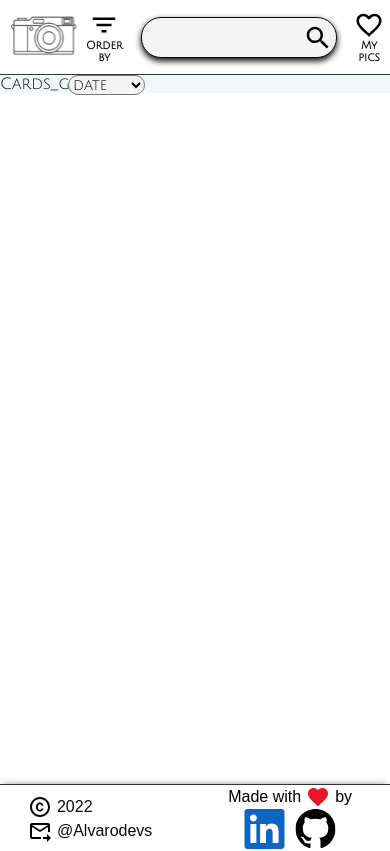
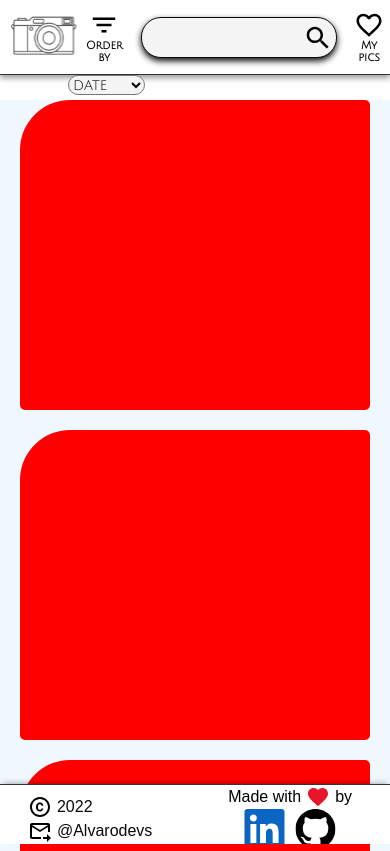
Before and after one commit to Alvarodevs/pickture_photo_app, a React (Create React App) app: page / in a window 390 px wide. Shown: the top 851 px of the page. Built offline with nearby package versions, Linux system fonts and the light colour scheme; a web font is replaced by a local one.

Commit message:
feat: basic responsive card grid layout

```diff
--- a/src/components/card/Card.jsx
+++ b/src/components/card/Card.jsx
@@ -0,0 +1,8 @@
+import React from "react";
+import { CardShape } from "./Styled_Card";
+
+const Card = () => {
+    return <CardShape></CardShape>;
+};
+
+export default Card;
--- a/src/components/card/Styled_Card.jsx
+++ b/src/components/card/Styled_Card.jsx
@@ -0,0 +1,9 @@
+import styled from "styled-components";
+
+export const CardShape = styled.div`
+    /* min-width: 240px;
+    max-width: 70%; */
+    height: 310px;
+    background-color: red;
+    border-radius: 50px 5px 5px 5px;
+`;
--- a/src/components/card/index.jsx
+++ b/src/components/card/index.jsx
@@ -1,2 +1,2 @@
-import CardsGrid from "../cards_grid/CardsGrid";
-export default CardsGrid;
+import Card from "./Card";
+export default Card;
--- a/src/components/cards_grid/CardsGrid.jsx
+++ b/src/components/cards_grid/CardsGrid.jsx
@@ -1,10 +1,17 @@
 import React from 'react'
-import {GridContainer} from "./Styled_Card_grid"
+import {GridContainer} from "./Styled_Card_grid";
+import Card from '../card';
+
 const CardsGrid = () => {
   return (
-      <div>
-          <GridContainer>Cards_grid</GridContainer>
-      </div>
+
+          <GridContainer>
+              <Card />
+              <Card />
+              <Card />
+              <Card />
+              <Card />
+          </GridContainer>
   );
 }
 
--- a/src/components/cards_grid/Styled_Card_grid.jsx
+++ b/src/components/cards_grid/Styled_Card_grid.jsx
@@ -1,7 +1,13 @@
 import styled from "styled-components";
 
 export const GridContainer = styled.div`
-    width: 100%;
     background-color: aliceblue;
-    height: 100%;
+    margin: 100px auto;
+    padding: 0 20px;
+    display: grid;
+    grid-auto-rows: 20rem;
+    grid-template-columns: repeat(auto-fill, minmax(15rem, 1fr));
+    gap: 10px;
+    overflow: hidden;
+    z-index: 0;
 `;
--- a/src/components/footer/Styled_Footer.jsx
+++ b/src/components/footer/Styled_Footer.jsx
@@ -1,7 +1,8 @@
 import styled from "styled-components";
 
 export const FooterContainer = styled.div`
-    position: absolute;
+    position: fixed;
+    background-color: var(--white);
     bottom: 0;
     width: 100%;
     height: 60px;
@@ -9,6 +10,7 @@ export const FooterContainer = styled.div`
     box-shadow: 0px -3px 6px -3px rgba(0, 0, 0, 0.4);
     display: flex;
     justify-content: space-around;
+    overflow-y: hidden;
 `;
 
 export const Mail = styled.div`
--- a/src/components/header/Styled_Header.jsx
+++ b/src/components/header/Styled_Header.jsx
@@ -7,6 +7,9 @@ export const HeaderContainer = styled.div`
     box-shadow: 0px 3px 6px rgba(0, 0, 0, 0.4);
     display: flex;
     align-items: center;
+    position: fixed;
+    top: 0;
+    background-color: var(--white);
 `;
 
 export const HomeIconContainer = styled.button`
```
